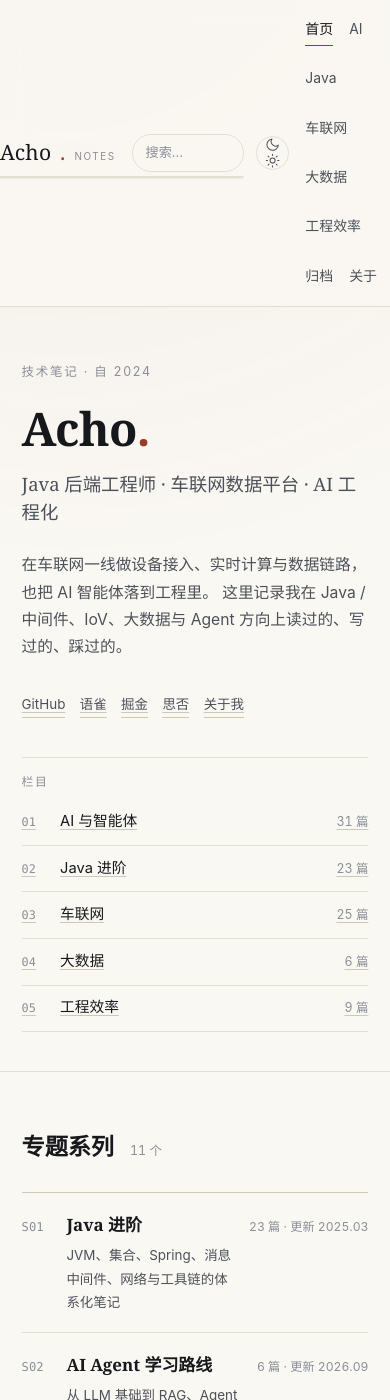
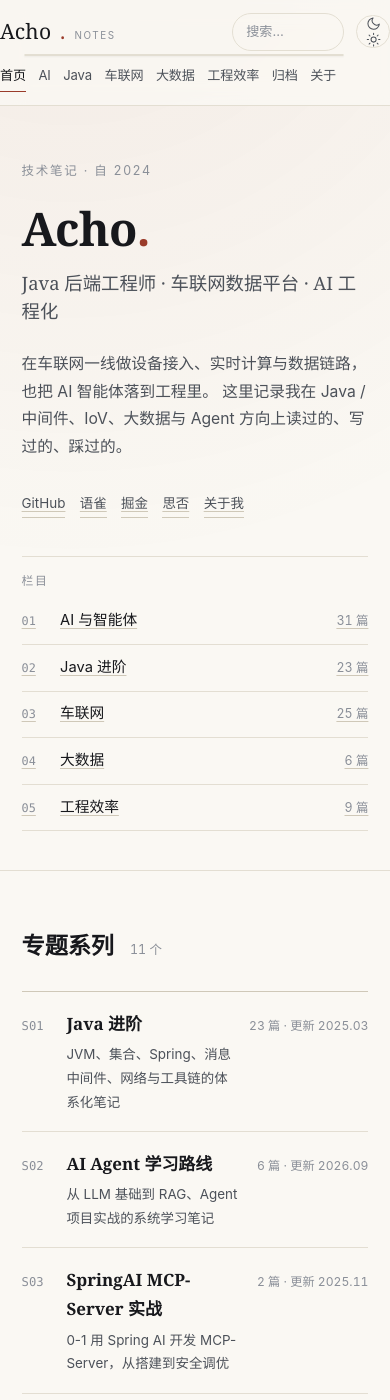
Before and after one commit to Leon-Acco/Leon-Acco.github.io, a Jekyll site: the page built from index.html, in a window 390 px wide and 1400 px high. Built offline with Jekyll 4.4.1, drawn with Linux system fonts in a browser that asks for light colours.

Commit message:
fix: 移动端导航分行 + 页脚标语专业化

```diff
--- a/assets/css/style.css
+++ b/assets/css/style.css
@@ -398,7 +398,16 @@ html[data-theme="dark"] .highlight .c, html[data-theme="dark"] .highlight .c1, h
 @media (max-width: 680px) {
   body { font-size: 16px; }
   .header-inner { flex-wrap: wrap; height: auto; padding: .8rem 0; gap: .6rem 1rem; }
-  .nav { order: 3; width: 100%; gap: 1rem; overflow-x: auto; }
+  .nav {
+    order: 3; flex: 1 1 100%;
+    margin: 0 -1.35rem; padding: 0 1.35rem;
+    gap: .78rem;
+    overflow-x: auto; flex-wrap: nowrap;
+    -webkit-overflow-scrolling: touch; scrollbar-width: none;
+    scroll-padding-inline: 1.35rem;
+  }
+  .nav::-webkit-scrollbar { display: none; }
+  .nav a { white-space: nowrap; font-size: .82rem; letter-spacing: -.01em; }
   .header-tools { margin-left: auto; }
   .search-box input { width: 7rem; }
   .search-box input:focus { width: 9.5rem; }
```
Also changed, not shown: README.md.
